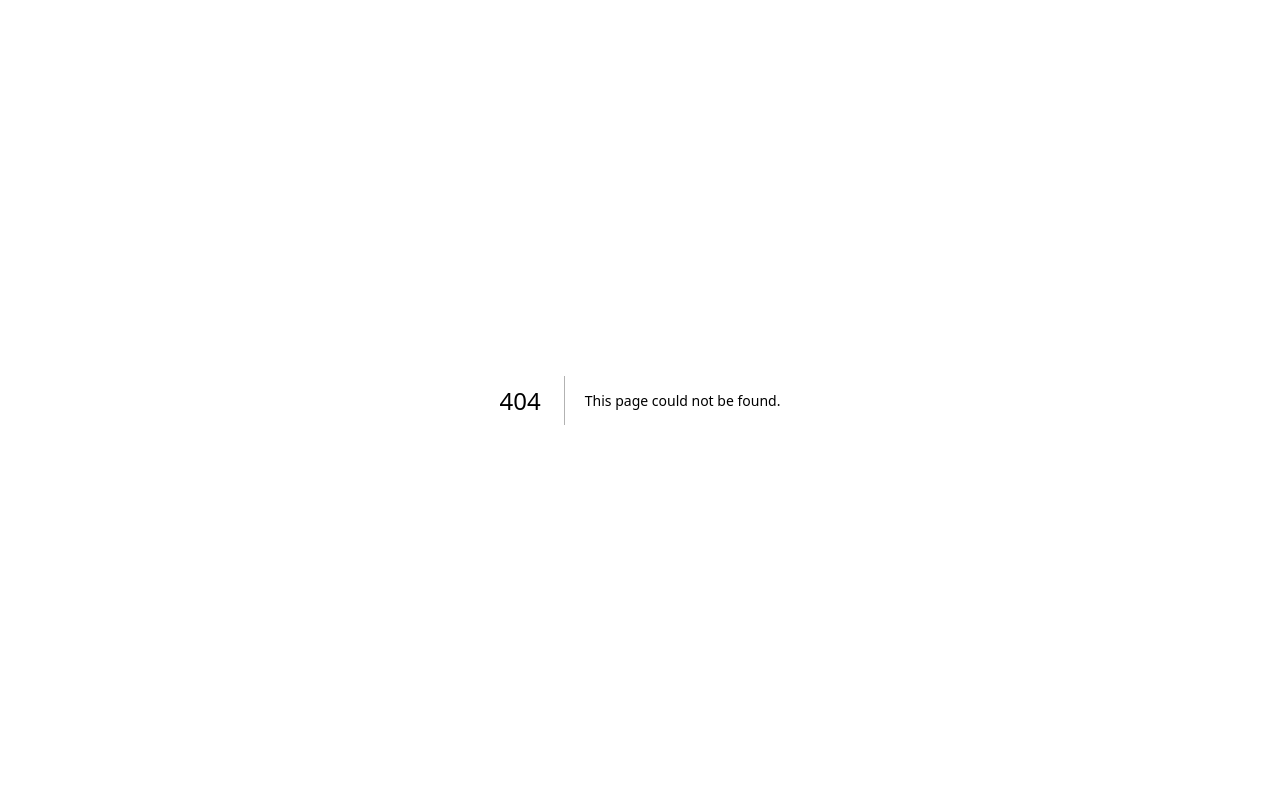
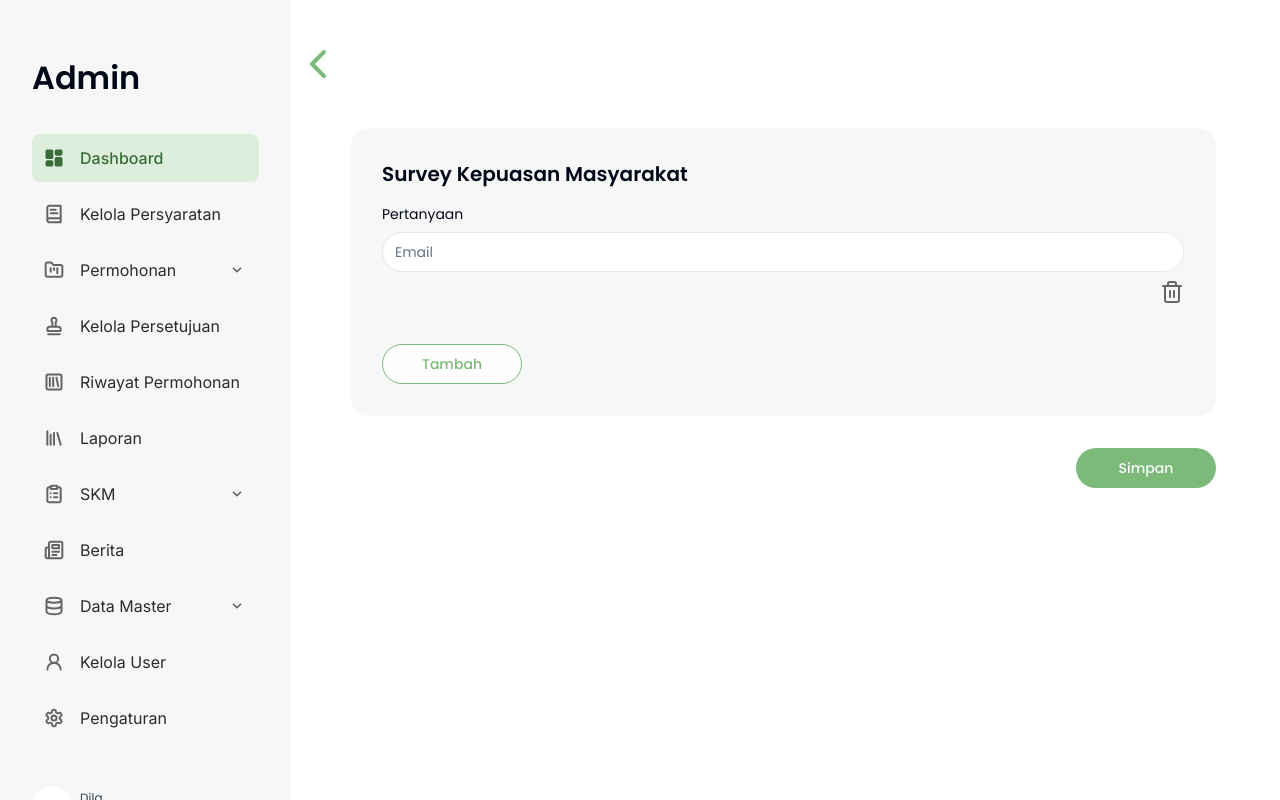
Before and after one commit to NewusTech/mpp-admin, a Next.js app: page /survey/question/create in a window 1280 px wide. Before the commit this address had no page. Built offline with nearby package versions, Linux system fonts and the light colour scheme.

Commit message:
page public satisfaction survey

```diff
--- /dev/null
+++ b/app/(root)/survey/question/create/page.tsx
@@ -0,0 +1,75 @@
+"use client";
+
+import Link from "next/link";
+import Image from "next/image";
+import InputComponent from "@/components/InputComponent";
+import { Button } from "@/components/ui/button";
+import { useState } from "react";
+
+const CreateQuestion = () => {
+  const [inputs, setInputs] = useState([
+    { id: 0, element: <InputComponent key={0} /> },
+  ]);
+
+  const handleAddInput = () => {
+    const newInput = {
+      id: inputs.length,
+      element: <InputComponent key={inputs.length} />,
+    };
+    setInputs([...inputs, newInput]);
+  };
+
+  const handleRemoveInput = (id: number) => {
+    setInputs(inputs.filter((input) => input.id !== id));
+  };
+
+  return (
+    <section className="mr-16">
+      <div className="-ml-14 mb-10">
+        <Link href="/survey/question">
+          <Image
+            src="/icons/back-arrow.svg"
+            alt="back-arrow"
+            width={48}
+            height={48}
+          />
+        </Link>
+      </div>
+      <div className="w-full h-full bg-neutral-200 rounded-[20px] mt-3 p-8">
+        <h1 className="text-xl font-semibold">Survey Kepuasan Masyarakat</h1>
+        {inputs.map((input) => (
+          <div key={input.id} className="space-y-2 mt-4">
+            <p className="text-sm">Pertanyaan</p>
+            {input.element}
+            <div className="flex justify-end mt-3">
+              <div
+                className="cursor-pointer"
+                onClick={() => handleRemoveInput(input.id)}
+              >
+                <Image
+                  src="/icons/trash.svg"
+                  alt="trash"
+                  width={24}
+                  height={24}
+                />
+              </div>
+            </div>
+          </div>
+        ))}
+        <Button
+          onClick={handleAddInput}
+          className="border border-primary-700 bg-neutral-50 text-primary-700 hover:bg-primary-700 hover:text-neutral-50 w-[140px] rounded-full mt-10"
+        >
+          Tambah
+        </Button>
+      </div>
+      <div className="text-right mt-8 mb-[46px]">
+        <Button className="bg-primary-700 hover:bg-primary-800 w-[140px] rounded-full">
+          Simpan
+        </Button>
+      </div>
+    </section>
+  );
+};
+
+export default CreateQuestion;
--- /dev/null
+++ b/app/(root)/survey/question/page.tsx
@@ -0,0 +1,38 @@
+import InputComponent from "@/components/InputComponent";
+import Link from "next/link";
+import { Button } from "@/components/ui/button";
+import { columns, Payment } from "@/constants";
+import { DataTables } from "@/components/Datatables";
+
+async function getData(): Promise<Payment[]> {
+  return [
+    {
+      id: "728ed52f",
+      jenis: "Layanan Aldi",
+      online: true,
+      offline: false,
+    },
+    // ...
+  ];
+}
+
+const SurveyQuestion = async () => {
+  const data = await getData();
+  return (
+    <section className="mr-16">
+      <div className="flex justify-between mb-8">
+        <div className="w-1/2">
+          <InputComponent typeInput="select" />
+        </div>
+        <Link href="/survey/question/create">
+          <Button className="bg-primary-700 hover:bg-primary-800 w-[140px] rounded-full">
+            Tambah
+          </Button>
+        </Link>
+      </div>
+      <DataTables columns={columns} data={data} />
+    </section>
+  );
+};
+
+export default SurveyQuestion;
--- /dev/null
+++ b/app/(root)/survey/result/page.tsx
@@ -0,0 +1,45 @@
+import InputComponent from "@/components/InputComponent";
+import Link from "next/link";
+import { Button } from "@/components/ui/button";
+import { columns, Payment } from "@/constants";
+import { DataTables } from "@/components/Datatables";
+import Image from "next/image";
+
+async function getData(): Promise<Payment[]> {
+  return [
+    {
+      id: "728ed52f",
+      jenis: "Layanan Aldi",
+      online: true,
+      offline: false,
+    },
+    // ...
+  ];
+}
+
+const SurveyResult = async () => {
+  const data = await getData();
+  return (
+    <section className="mr-16">
+      <div className="flex justify-between mb-8">
+        <div className="w-1/2">
+          <InputComponent typeInput="select" />
+        </div>
+        <Link href="/survey/result/print">
+          <Button className="flex justify-around bg-transparent items-center border border-primary-700 text-primary-700 hover:bg-neutral-300 w-[140px] rounded-full">
+            <Image
+              src="/icons/printer.svg"
+              alt="print"
+              width={24}
+              height={24}
+            />
+            Print
+          </Button>
+        </Link>
+      </div>
+      <DataTables columns={columns} data={data} />
+    </section>
+  );
+};
+
+export default SurveyResult;
--- /dev/null
+++ b/app/(root)/survey/result/print/page.tsx
@@ -0,0 +1,69 @@
+import InputComponent from "@/components/InputComponent";
+import Link from "next/link";
+import { Button } from "@/components/ui/button";
+import { columns, Payment } from "@/constants";
+import { DataTables } from "@/components/Datatables";
+import Image from "next/image";
+
+async function getData(): Promise<Payment[]> {
+  return [
+    {
+      id: "728ed52f",
+      jenis: "Layanan Aldi",
+      online: true,
+      offline: false,
+    },
+    // ...
+  ];
+}
+
+const SurveyPrint = async () => {
+  const data = await getData();
+  return (
+    <section className="mr-16">
+      {/*<div className="flex justify-between mb-8">*/}
+      {/*  <div className="w-1/2">*/}
+      {/*    <InputComponent typeInput="select" />*/}
+      {/*  </div>*/}
+      {/*  <Link href="/survey/result/print">*/}
+      {/*    <Button className="flex justify-around bg-transparent items-center border border-primary-700 text-primary-700 hover:bg-neutral-300 w-[140px] rounded-full">*/}
+      {/*      <Image*/}
+      {/*        src="/icons/printer.svg"*/}
+      {/*        alt="print"*/}
+      {/*        width={24}*/}
+      {/*        height={24}*/}
+      {/*      />*/}
+      {/*      Print*/}
+      {/*    </Button>*/}
+      {/*  </Link>*/}
+      {/*</div>*/}
+      <div className="-ml-14 mb-10">
+        <Link href="/survey/result">
+          <Image
+            src="/icons/back-arrow.svg"
+            alt="back-arrow"
+            width={48}
+            height={48}
+          />
+        </Link>
+      </div>
+      <div className="w-full h-full py-8 px-[64px] bg-neutral-50 shadow rounded-[20px]">
+        <div className="flex items-center justify-between">
+          <h1 className="text-xl font-semibold">Jenis Layanan</h1>
+          <Button className="flex justify-around bg-transparent items-center border border-primary-700 text-primary-700 hover:bg-neutral-300 w-[140px] rounded-full">
+            <Image
+              src="/icons/printer.svg"
+              alt="print"
+              width={24}
+              height={24}
+            />
+            Print
+          </Button>
+        </div>
+        <DataTables columns={columns} data={data} />
+      </div>
+    </section>
+  );
+};
+
+export default SurveyPrint;
--- a/components/Nav/index.tsx
+++ b/components/Nav/index.tsx
@@ -5,7 +5,7 @@ import { NavProps } from "@/type/type";
 import Link from "next/link";
 import { useState } from "react";
 
-const Nav = ({ icons, title, type, route }: NavProps) => {
+const Nav = ({ icons, title, type, route, content }: NavProps) => {
   const [isDropdownOpen, setIsDropdownOpen] = useState<boolean>(false);
 
   const handleDropdownOpen = () => {
@@ -16,7 +16,7 @@ const Nav = ({ icons, title, type, route }: NavProps) => {
     return (
       <>
         <div
-          className="p-3 rounded-lg flex justify-between items-center"
+          className="p-3 cursor-pointer rounded-lg flex justify-between items-center"
           onClick={handleDropdownOpen}
         >
           <div className="flex items-center space-x-4">
@@ -28,9 +28,14 @@ const Nav = ({ icons, title, type, route }: NavProps) => {
             alt="arrow-down"
             width={20}
             height={20}
+            className={`
+              ${isDropdownOpen ? "rotate-180" : "rotate-0"} transition duration-300
+            `}
           />
         </div>
-        {isDropdownOpen && <div className="p-3">Hello</div>}
+        {isDropdownOpen && (
+          <div className="py-4 px-12 bg-neutral-300 rounded-lg">{content}</div>
+        )}
       </>
     );
 
--- a/components/Sidebar/index.tsx
+++ b/components/Sidebar/index.tsx
@@ -44,13 +44,42 @@ const Sidebar = () => {
             title="Riwayat Permohonan"
           />
           <Nav route="/" icons="/icons/Report.svg" title="Laporan" />
-          <Nav route="/" icons="/icons/clipboard-list.svg" title="SKM" />
+          <Nav
+            route="/"
+            icons="/icons/clipboard-list.svg"
+            title="SKM"
+            type="dropdown"
+            content={
+              <>
+                <ul className="space-y-4">
+                  <li className="hover:translate-x-2 hover:text-primary-700 transition-color duration-200">
+                    <Link href="/survey/question">Pertanyaan</Link>
+                  </li>
+                  <li className="hover:translate-x-2 hover:text-primary-700 transition-color duration-200">
+                    <Link href="/survey/result">Hasil</Link>
+                  </li>
+                </ul>
+              </>
+            }
+          />
           <Nav route="/articles" icons="/icons/newspaper.svg" title="Berita" />
           <Nav
             route="/"
             icons="/icons/Master.svg"
             title="Data Master"
             type="dropdown"
+            content={
+              <>
+                <ul className="space-y-4">
+                  <li className="hover:translate-x-2 hover:text-primary-700 transition-color duration-200">
+                    <Link href="/master/master-instance">Instansi</Link>
+                  </li>
+                  <li className="hover:translate-x-2 hover:text-primary-700 transition-color duration-200">
+                    <Link href="/master/master-service">Layanan</Link>
+                  </li>
+                </ul>
+              </>
+            }
           />
           <Nav route="/" icons="/icons/user-round.svg" title="Kelola User" />
           <Nav route="/" icons="/icons/settings.svg" title="Pengaturan" />
--- a/type/type.ts
+++ b/type/type.ts
@@ -3,6 +3,7 @@ export interface NavProps {
   title: string;
   type?: string;
   route: string;
+  content?: React.ReactNode;
 }
 
 export interface CardDashboardQueueProps {
```
Also changed, not shown: public/icons/printer.svg (added), public/icons/trash.svg (added).
